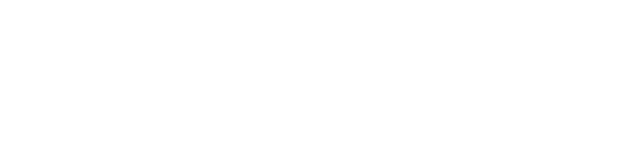
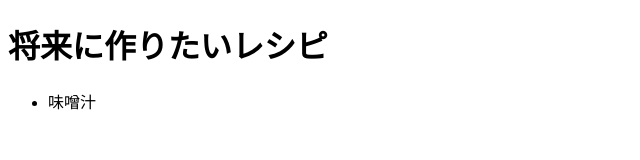
Before and after one commit to sarinini/odin_recipes, a plain HTML site: page index.html in a window 1280 px wide. Shown: the whole page, without its empty margins (0-640 px from the left). Drawn offline with Linux system fonts and the light colour scheme.

Commit message:
Add first header and list miso soup recipe

```diff
--- a/index.html
+++ b/index.html
@@ -5,6 +5,9 @@
         <title>レシピ</title>
     </head>
     <body>
-        <h1></h1>
+        <h1>将来に作りたいレシピ</h1>
+            <ul>
+                <li>味噌汁</li>
+            </ul>
     </body>
 </html>
```
